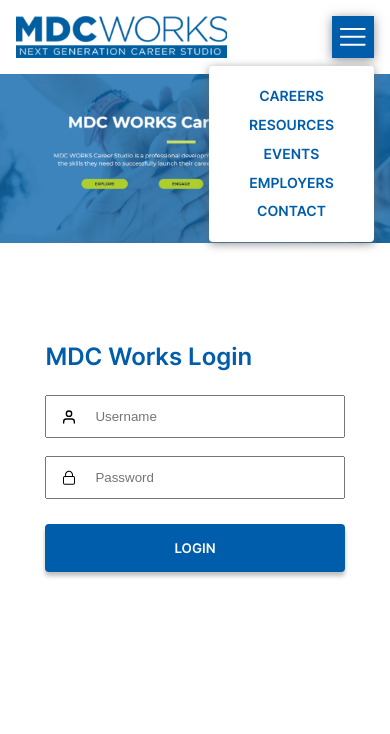
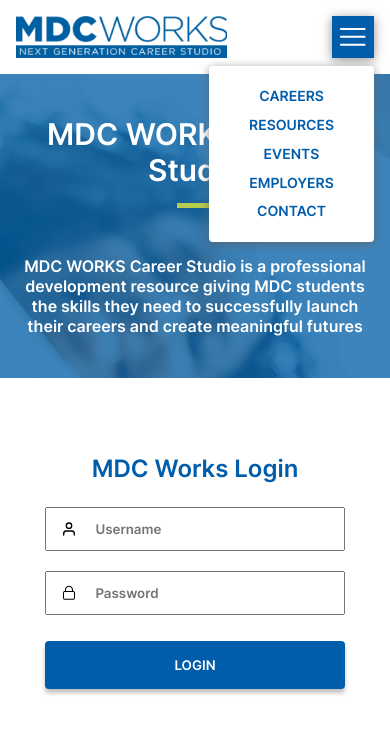
Before and after one commit to ivanapejicic/mdcworks, a React (Create React App) app in the folder client/: page / in a window 390 px wide. Shown: the top 734 px of the page. Built offline with nearby package versions, Linux system fonts and the light colour scheme.

Commit message:
adjust hero for mobile

```diff
--- a/client/src/App.scss
+++ b/client/src/App.scss
@@ -13,4 +13,5 @@
   margin: 0;
   box-sizing: border-box;
   text-decoration: none;
+  font-family: 'Inter';
 }
--- a/client/src/assets/components/Header/Header.scss
+++ b/client/src/assets/components/Header/Header.scss
@@ -114,6 +114,7 @@
 
         &.open {
             position: absolute;
+            z-index: 3;
             top: calc(100% - 0.5rem);
             right: 1rem;
             display: flex;
--- a/client/src/assets/pages/Login/Login.js
+++ b/client/src/assets/pages/Login/Login.js
@@ -23,7 +23,11 @@
         <>
             <Header />
             <main className='main'>
-                <img className='image' src={blue} />
+                {/* <img className='image' src={blue} /> */}
+                <div className='main__hero'>
+                    <h1 className='main__heading'>MDC WORKS Career Studio</h1>
+                    <p>MDC WORKS Career Studio is a professional development resource giving MDC students the skills they need to successfully launch their careers and create meaningful futures</p>
+                </div>
                 <div className='login'>
                     <form className='form' onSubmit={handleSubmit}>
                         <h2 className='form__title'>MDC Works Login</h2>
--- a/client/src/assets/pages/Login/Login.scss
+++ b/client/src/assets/pages/Login/Login.scss
@@ -2,24 +2,59 @@
 @use '../../styles/partials/mixin' as *;
 @use '../../styles/partials/variables' as *;
 
-.main{
-    display:flex;
+.main {
+    display: flex;
     flex-direction: column;
     align-items: center;
     box-sizing: border-box;
+    height: 80vh;
     //margin-top: .5rem;
 
+    &__hero {
+        background-image: url('./../../images/main-bg.jpg');
+        object-fit: cover;
+        height: 45%;
+        padding: 1rem;
+        display: grid;
+        place-items: center;
+
+        p {
+            color: white;
+            text-align: center;
+        }
+    }
+
+    &__heading {
+        position: relative;
+        font-size: 1.875rem;
+        color: white;
+        text-align: center;
+        margin-bottom: 1rem;
+
+        &::after {
+            content: '';
+            position: absolute;
+            bottom: -1.25rem;
+            left: 45%;
+            width: 10%;
+            height: .3125rem;
+            background-color: $light-green;
+        }
+    }
 }
-.image{
-    width: 100%;
-    height: auto;
-    margin-bottom: 1rem;
-}
+
+// .image {
+//     width: 100%;
+//     height: auto;
+//     margin-bottom: 1rem;
+// }
+
 .login {
     display: flex;
+    justify-content: center;
     align-items: center;
-    justify-content: center;
-    height: 45vh;
+    // height: 45vh;
+    height: 55%;
     width: 40vh;
 
     @include desktop {
@@ -40,6 +75,7 @@
             color: $mdcblue;
             padding: 1rem 0;
             font-family: 'Inter';
+            text-align: center;
         }
 
         &__container {
--- a/client/src/assets/styles/partials/_variables.scss
+++ b/client/src/assets/styles/partials/_variables.scss
@@ -11,5 +11,6 @@
 $jobs: rgb(194,221,248);
 $students:rgb(235,200,197);
 $border: #9E9E9E;
+$light-green: rgb(181, 205, 79);
 
 $shadow: rgba(99, 99, 99, 0.7) 0rem .125rem .625rem 0rem;
```
